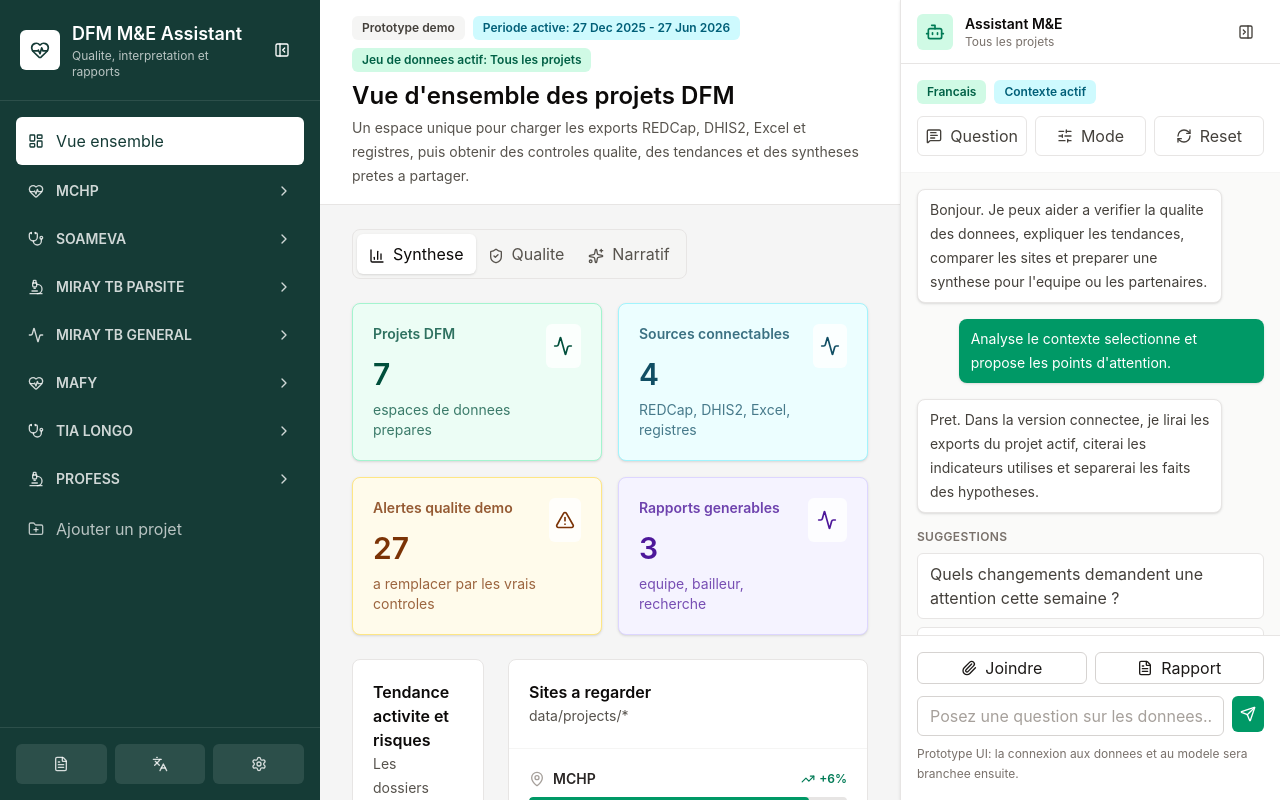
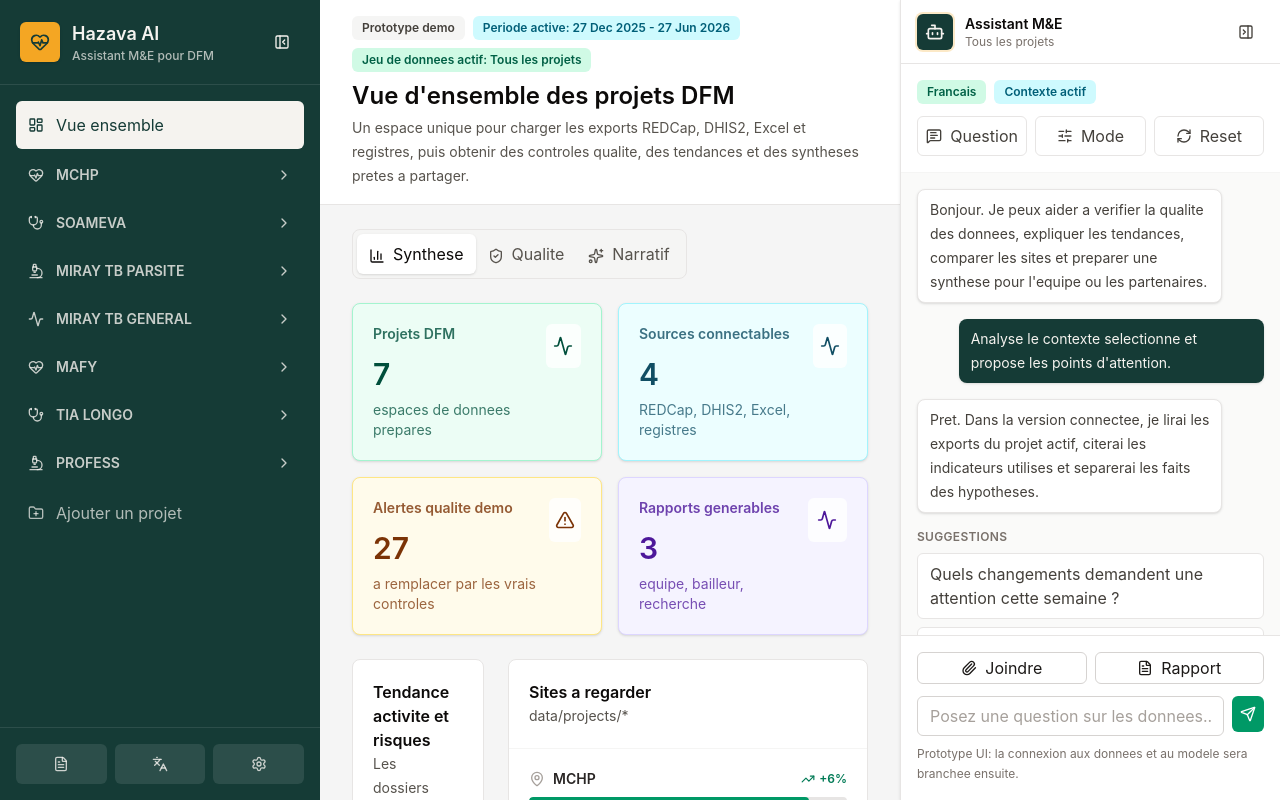
Before and after one commit to AliMounir/dfm-hackathon, a Next.js app in the folder frontend/: page / in a window 1280 px wide. Shown: the top 800 px of the page. Built offline with nearby package versions, Linux system fonts and the light colour scheme.

Commit message:
Brand prototype as Hazava AI

```diff
--- a/frontend/src/app/layout.tsx
+++ b/frontend/src/app/layout.tsx
@@ -2,9 +2,9 @@ import type { Metadata } from "next";
 import "./globals.css";
 
 export const metadata: Metadata = {
-  title: "DFM M&E Assistant",
+  title: "Hazava AI",
   description:
-    "Prototype assistant for Doctors for Madagascar monitoring, evaluation, data quality, and reporting.",
+    "M&E Assistant for Doctors for Madagascar monitoring, evaluation, data quality, and reporting.",
 };
 
 export default function RootLayout({
--- a/frontend/src/app/page.tsx
+++ b/frontend/src/app/page.tsx
@@ -81,8 +81,8 @@ import { cn } from "@/lib/utils";
 
 const copy = {
   fr: {
-    appTitle: "DFM M&E Assistant",
-    appSubtitle: "Qualite, interpretation et rapports",
+    appTitle: "Hazava AI",
+    appSubtitle: "Assistant M&E pour DFM",
     overview: "Vue ensemble",
     allProjects: "Tous les projets",
     addProject: "Ajouter un projet",
@@ -132,8 +132,8 @@ const copy = {
     annual: "Annuel",
   },
   en: {
-    appTitle: "DFM M&E Assistant",
-    appSubtitle: "Quality, interpretation, and reporting",
+    appTitle: "Hazava AI",
+    appSubtitle: "M&E Assistant for DFM",
     overview: "Overview",
     allProjects: "All projects",
     addProject: "Add project",
@@ -324,26 +324,28 @@ export default function Home() {
       <div className="flex min-h-screen flex-col lg:flex-row">
         <aside
           className={cn(
-            "flex w-full flex-col bg-[#153b36] text-white transition-[width] duration-200 lg:fixed lg:inset-y-0 lg:h-screen",
+            "flex w-full flex-col bg-[#153B36] text-[#F5F3EF] transition-[width] duration-200 lg:fixed lg:inset-y-0 lg:h-screen",
             isLeftSidebarOpen ? "lg:w-[320px]" : "lg:w-[72px]",
           )}
         >
-          <div className={cn("shrink-0 border-b border-white/10 py-5", isLeftSidebarOpen ? "px-5" : "px-2")}>
+          <div className={cn("shrink-0 border-b border-[#F5F3EF]/10 py-5", isLeftSidebarOpen ? "px-5" : "px-2")}>
             <div className={cn("flex items-center gap-3", !isLeftSidebarOpen && "justify-center")}>
-              <div className={cn("flex h-10 w-10 items-center justify-center rounded-md bg-white text-[#153b36]", !isLeftSidebarOpen && "hidden")}>
+              <div className={cn("flex h-10 w-10 items-center justify-center rounded-md bg-[#F4A623] text-[#153B36] shadow-sm", !isLeftSidebarOpen && "hidden")}>
                 <HeartPulse className="h-5 w-5" aria-hidden="true" />
               </div>
               <div className={cn("min-w-0 flex-1", !isLeftSidebarOpen && "hidden")}>
-                <h1 className="text-lg font-semibold tracking-normal">
+                <h1 className="text-lg font-semibold tracking-normal text-[#F5F3EF]">
                   {t.appTitle}
                 </h1>
-                <p className="text-xs text-white/70">{t.appSubtitle}</p>
+                <p className="text-xs font-medium text-[#F5F3EF]/70">
+                  {t.appSubtitle}
+                </p>
               </div>
               <Button
                 title={isLeftSidebarOpen ? "Collapse navigation" : "Open navigation"}
                 variant="ghost"
                 size="icon"
-                className="h-9 w-9 shrink-0 text-white hover:bg-white/10 hover:text-white"
+                className="h-9 w-9 shrink-0 text-[#F5F3EF] hover:bg-[#F5F3EF]/10 hover:text-[#F5F3EF]"
                 onClick={() => setIsLeftSidebarOpen((current) => !current)}
               >
                 {isLeftSidebarOpen ? (
@@ -363,8 +365,8 @@ export default function Home() {
                     "flex w-full items-center gap-3 rounded-md px-3 py-3 text-left text-sm font-semibold transition-colors",
                     !isLeftSidebarOpen && "justify-center px-0",
                     selectedProjectId === null
-                      ? "bg-white text-[#153b36]"
-                      : "text-white/80 hover:bg-white/10 hover:text-white",
+                      ? "bg-[#F5F3EF] text-[#153B36]"
+                      : "text-[#F5F3EF]/80 hover:bg-[#F5F3EF]/10 hover:text-[#F5F3EF]",
                   )}
                   onClick={() => {
                     setSelectedProjectId(null);
@@ -390,8 +392,8 @@ export default function Home() {
                           "flex w-full items-center gap-3 rounded-md px-3 py-3 text-left transition-colors",
                           !isLeftSidebarOpen && "justify-center px-0",
                           active
-                            ? "bg-white text-[#153b36]"
-                            : "text-white/80 hover:bg-white/10 hover:text-white",
+                            ? "bg-[#F5F3EF] text-[#153B36]"
+                            : "text-[#F5F3EF]/80 hover:bg-[#F5F3EF]/10 hover:text-[#F5F3EF]",
                         )}
                         onClick={() => {
                           if (active) {
@@ -420,7 +422,7 @@ export default function Home() {
                       </button>
 
                       {isLeftSidebarOpen && expanded && project.sections.length > 0 && (
-                        <div className="mb-2 mt-1 border-l border-white/10 pl-3">
+                        <div className="mb-2 mt-1 border-l border-[#F4A623]/40 pl-3">
                           <div className="space-y-1">
                             {project.sections.map((section) => (
                               <ProjectSectionNav
@@ -444,7 +446,7 @@ export default function Home() {
 
                 <button
                   className={cn(
-                    "flex w-full items-center gap-3 rounded-md px-3 py-3 text-left text-sm font-semibold text-white/70 transition-colors hover:bg-white/10 hover:text-white",
+                    "flex w-full items-center gap-3 rounded-md px-3 py-3 text-left text-sm font-semibold text-[#F5F3EF]/70 transition-colors hover:bg-[#F5F3EF]/10 hover:text-[#F5F3EF]",
                     !isLeftSidebarOpen && "justify-center px-0",
                   )}
                   onClick={() => setIsAdding((current) => !current)}
@@ -456,7 +458,7 @@ export default function Home() {
                 </button>
 
                 {isLeftSidebarOpen && isAdding && (
-                  <div className="flex gap-2 rounded-md bg-white/10 p-2">
+                  <div className="flex gap-2 rounded-md bg-[#F5F3EF]/10 p-2">
                     <Input
                       value={newProjectName}
                       onChange={(event) => setNewProjectName(event.target.value)}
@@ -464,7 +466,7 @@ export default function Home() {
                         if (event.key === "Enter") addProject();
                       }}
                       placeholder={t.newProjectPlaceholder}
-                      className="border-white/10 bg-white text-stone-950"
+                      className="border-[#F5F3EF]/10 bg-[#F5F3EF] text-stone-950"
                     />
                     <Button
                       title={t.addProject}
@@ -488,7 +490,7 @@ export default function Home() {
             )}
           </div>
 
-          <div className={cn("shrink-0 border-t border-white/10 p-4", !isLeftSidebarOpen && "px-2")}>
+          <div className={cn("shrink-0 border-t border-[#F5F3EF]/10 p-4", !isLeftSidebarOpen && "px-2")}>
             <div className={cn("grid gap-2", isLeftSidebarOpen ? "grid-cols-3" : "grid-cols-1")}>
               <SidebarTool icon={FileText} label={t.reportMode} />
               <SidebarTool
@@ -876,7 +878,7 @@ function SidebarTool({
       title={label}
       aria-label={label}
       onClick={onClick}
-      className="flex h-10 items-center justify-center rounded-md bg-white/10 text-white/80 hover:bg-white/15 hover:text-white"
+      className="flex h-10 items-center justify-center rounded-md bg-[#F5F3EF]/10 text-[#F5F3EF]/80 hover:bg-[#F4A623]/20 hover:text-[#F5F3EF]"
     >
       <Icon className="h-4 w-4" aria-hidden={true} />
     </button>
@@ -942,7 +944,7 @@ function AssistantPanel({
     <aside className="fixed inset-y-0 right-0 z-20 hidden w-[380px] flex-col border-l border-stone-200 bg-white shadow-sm lg:flex">
       <div className="flex h-16 shrink-0 items-center justify-between border-b border-stone-200 px-4">
         <div className="flex min-w-0 items-center gap-3">
-          <div className="flex h-9 w-9 shrink-0 items-center justify-center rounded-md bg-emerald-100 text-emerald-700">
+          <div className="flex h-9 w-9 shrink-0 items-center justify-center rounded-md bg-[#153B36] text-[#F5F3EF] ring-2 ring-[#F4A623]/25">
             <Bot className="h-5 w-5" aria-hidden="true" />
           </div>
           <div className="min-w-0">
@@ -1017,7 +1019,7 @@ function AssistantPanel({
             <button
               key={suggestion}
               type="button"
-              className="w-full rounded-md border border-stone-200 bg-white px-3 py-2 text-left text-sm leading-5 text-stone-700 hover:border-emerald-300 hover:bg-emerald-50"
+              className="w-full rounded-md border border-stone-200 bg-white px-3 py-2 text-left text-sm leading-5 text-stone-700 hover:border-[#2FA66A]/50 hover:bg-[#2FA66A]/10"
               onClick={() => setDraft(suggestion)}
             >
               {suggestion}
@@ -1089,7 +1091,7 @@ function ChatBubble({ role, text }: { role: "assistant" | "user"; text: string }
           "max-w-[88%] rounded-lg px-3 py-2 text-sm leading-6 shadow-sm",
           isAssistant
             ? "border border-stone-200 bg-white text-stone-700"
-            : "bg-emerald-600 text-white",
+            : "bg-[#153B36] text-[#F5F3EF]",
         )}
       >
         {text}
@@ -1122,10 +1124,10 @@ function ProjectSectionNav({
         className={cn(
           "flex w-full items-center gap-3 rounded-md px-3 py-2.5 text-left text-sm transition-colors",
           active
-            ? "bg-white/15 text-white"
+            ? "bg-[#F4A623]/20 text-[#F5F3EF]"
             : hasActiveChild
-              ? "text-white"
-              : "text-white/65 hover:bg-white/10 hover:text-white",
+              ? "text-[#F5F3EF]"
+              : "text-[#F5F3EF]/65 hover:bg-[#F5F3EF]/10 hover:text-[#F5F3EF]",
           depth > 0 && "pl-8",
         )}
         onClick={() => onSelect(section.id)}
@@ -1135,7 +1137,7 @@ function ProjectSectionNav({
           {section.label[language]}
         </span>
         {section.files.length > 0 && (
-          <span className="rounded bg-white/10 px-1.5 py-0.5 text-[10px] font-semibold text-white/60">
+          <span className="rounded bg-[#F5F3EF]/10 px-1.5 py-0.5 text-[10px] font-semibold text-[#F5F3EF]/60">
             {section.files.length}
           </span>
         )}
@@ -1170,11 +1172,11 @@ function SidebarFilters({
   const filterOptions = getSidebarFilterOptions(selectedProjectId);
 
   return (
-    <div className="border-t border-white/10 px-4 py-5">
-      <p className="mb-3 px-1 text-base font-bold text-white">
+    <div className="border-t border-[#F5F3EF]/10 px-4 py-5">
+      <p className="mb-3 px-1 text-base font-bold text-[#F5F3EF]">
         {labels.reportPeriod}
       </p>
-      <div className="grid grid-cols-[1fr_auto_1fr] overflow-hidden rounded-md border border-white/25 bg-white text-sm font-semibold text-stone-700">
+      <div className="grid grid-cols-[1fr_auto_1fr] overflow-hidden rounded-md border border-[#F5F3EF]/25 bg-[#F5F3EF] text-sm font-semibold text-stone-700">
         <div className="px-3 py-3 text-center">2025-12-27</div>
         <div className="border-x border-stone-300 px-4 py-3 text-center text-stone-500">
           to
@@ -1187,12 +1189,12 @@ function SidebarFilters({
           {filterOptions.map((option) => (
             <label
               key={option}
-              className="flex items-center gap-3 text-sm font-semibold text-white"
+              className="flex items-center gap-3 text-sm font-semibold text-[#F5F3EF]"
             >
               <input
                 type="checkbox"
                 defaultChecked
-                className="h-4 w-4 accent-sky-500"
+                className="h-4 w-4 accent-[#2FA66A]"
               />
               {option}
             </label>
@@ -1201,7 +1203,7 @@ function SidebarFilters({
       )}
 
       <div className="mt-6">
-        <p className="mb-3 px-1 text-sm font-bold text-white">
+        <p className="mb-3 px-1 text-sm font-bold text-[#F5F3EF]">
           {labels.periodType}
         </p>
         <div className="space-y-3">
@@ -1209,13 +1211,13 @@ function SidebarFilters({
             (period, index) => (
               <label
                 key={period}
-                className="flex items-center gap-3 text-sm font-semibold text-white"
+                className="flex items-center gap-3 text-sm font-semibold text-[#F5F3EF]"
               >
                 <input
                   type="radio"
                   name="period-type"
                   defaultChecked={index === 0}
-                  className="h-4 w-4 accent-sky-500"
+                  className="h-4 w-4 accent-[#2FA66A]"
                 />
                 {period}
               </label>
```
